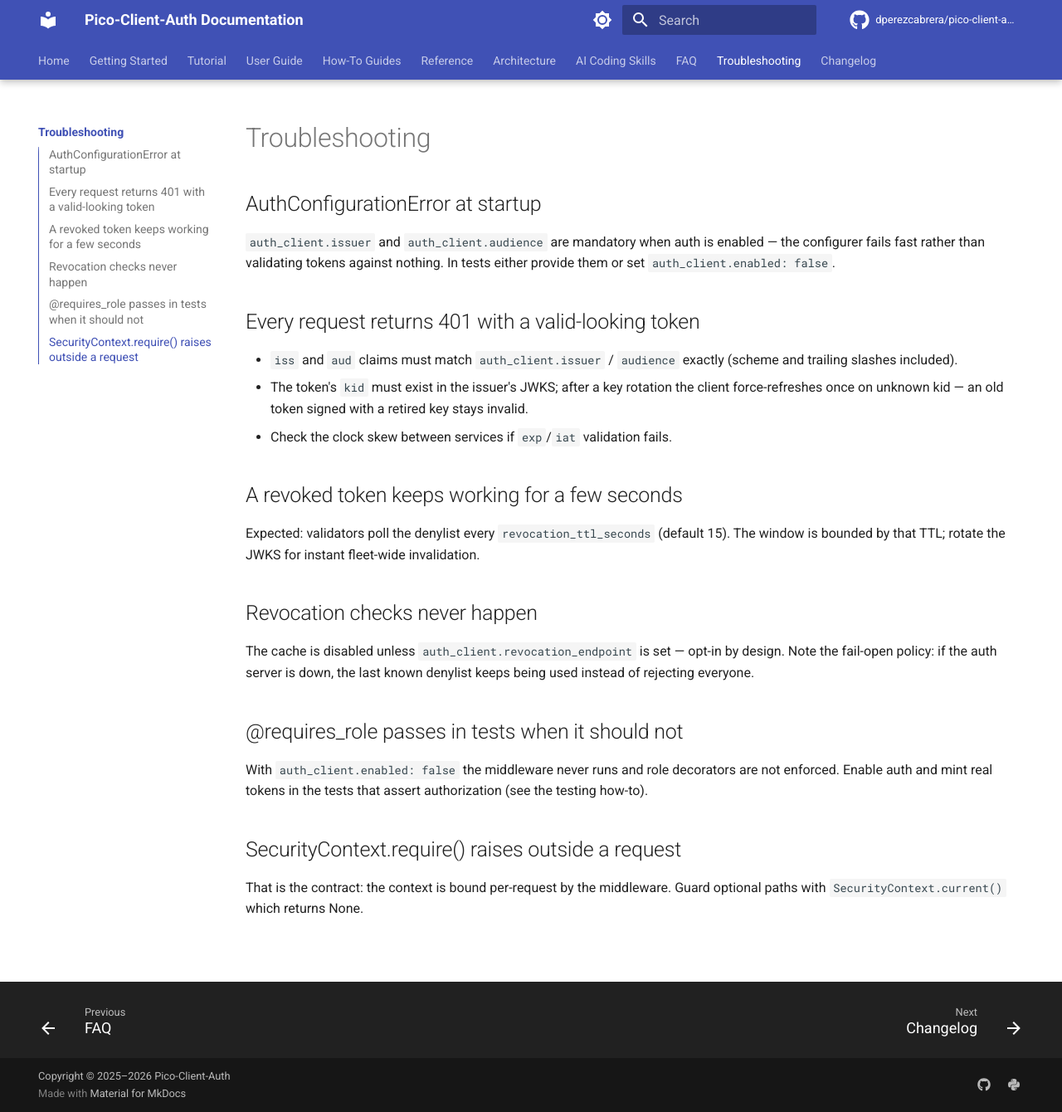
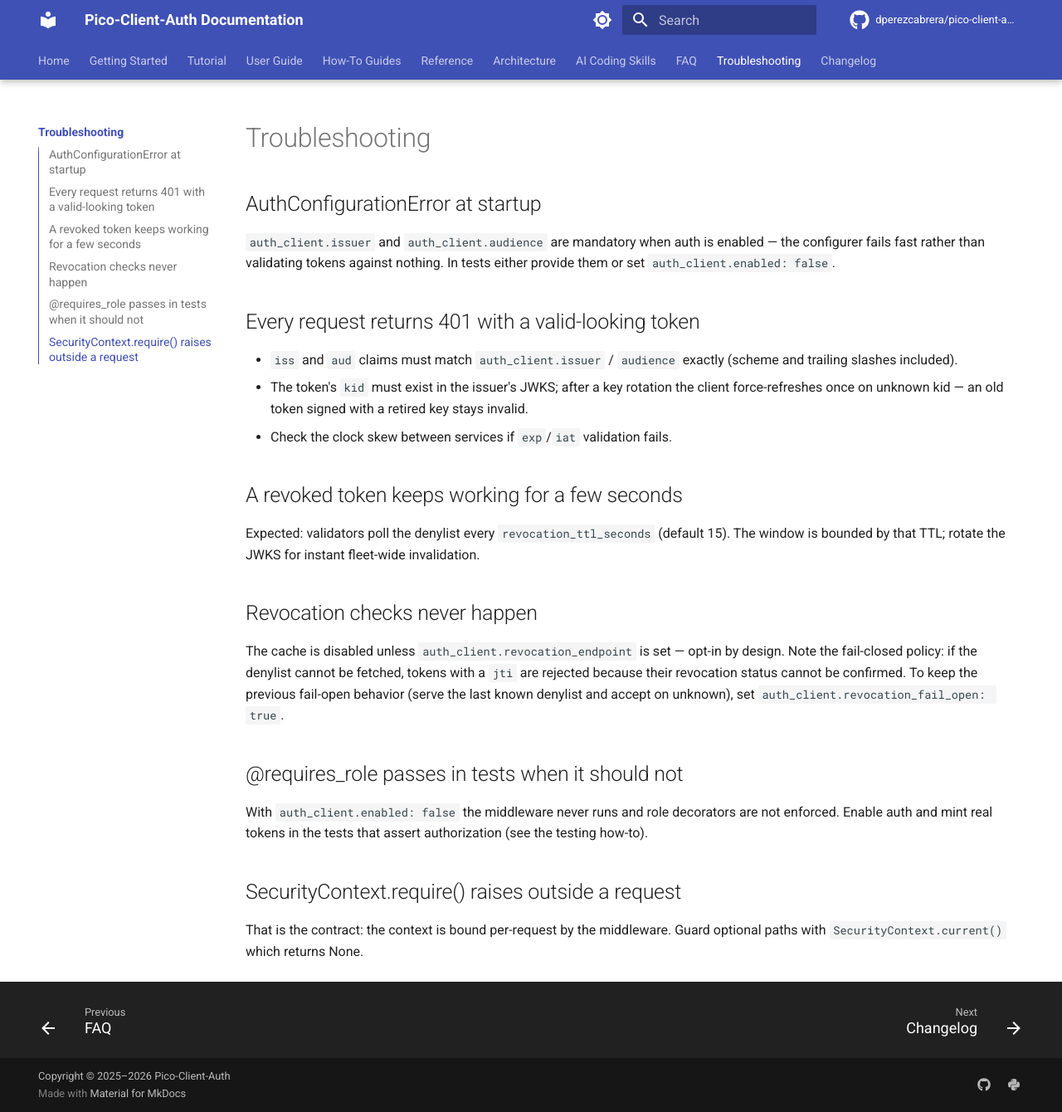
Before and after one commit to dperezcabrera/pico-client-auth, an MkDocs documentation site: the page built from docs/troubleshooting.md, in a window 1280 px wide and 1340 px high. Shown: the whole window at 83% size. Built offline with MkDocs 1.6.1 and Material for MkDocs 9.7.7, drawn with Linux system fonts in a browser that asks for light colours; comment, search, counter and statistics services are not loaded.

Commit message:
Backfill changelog to 0.5.0 and fix stale python-jose and fail-open docs

```diff
--- a/docs/troubleshooting.md
+++ b/docs/troubleshooting.md
@@ -24,8 +24,11 @@ instant fleet-wide invalidation.
 ## Revocation checks never happen
 
 The cache is disabled unless `auth_client.revocation_endpoint` is set —
-opt-in by design. Note the fail-open policy: if the auth server is down,
-the last known denylist keeps being used instead of rejecting everyone.
+opt-in by design. Note the fail-closed policy: if the denylist cannot be
+fetched, tokens with a `jti` are rejected because their revocation status
+cannot be confirmed. To keep the previous fail-open behavior (serve the
+last known denylist and accept on unknown), set
+`auth_client.revocation_fail_open: true`.
 
 ## @requires_role passes in tests when it should not
 
```
Also changed, not shown: CHANGELOG.md (+24 -0 lines), README.md (+1 -1 lines), docs/architecture.md (+1 -1 lines), docs/getting-started.md (+1 -1 lines), docs/how-to/pqc.md (+1 -1 lines), docs/how-to/testing.md (+1 -1 lines).
